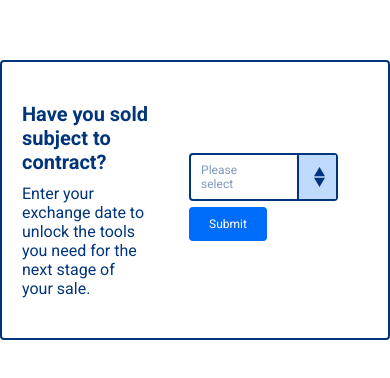
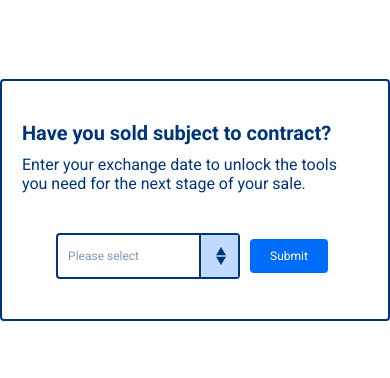
Before and after one commit to abigailforeman1/GetAgent-Calenda-Widget, a React (Create React App) app: page / in a window 390 px wide. Shown: the part 222-600 px from the top of the page. Built offline with nearby package versions, Linux system fonts and the light colour scheme.

Commit message:
added mobile media query

```diff
--- a/src/styles/main.scss
+++ b/src/styles/main.scss
@@ -29,6 +29,12 @@ button {
 input {
   outline: none;
   border: none;
+}
+
+@media only screen and (max-width: 530px) {
+  .main-input-wrapper, .main-wrapper {
+    flex-direction: column;
+  }
 }
 
 .main-wrapper {
```
